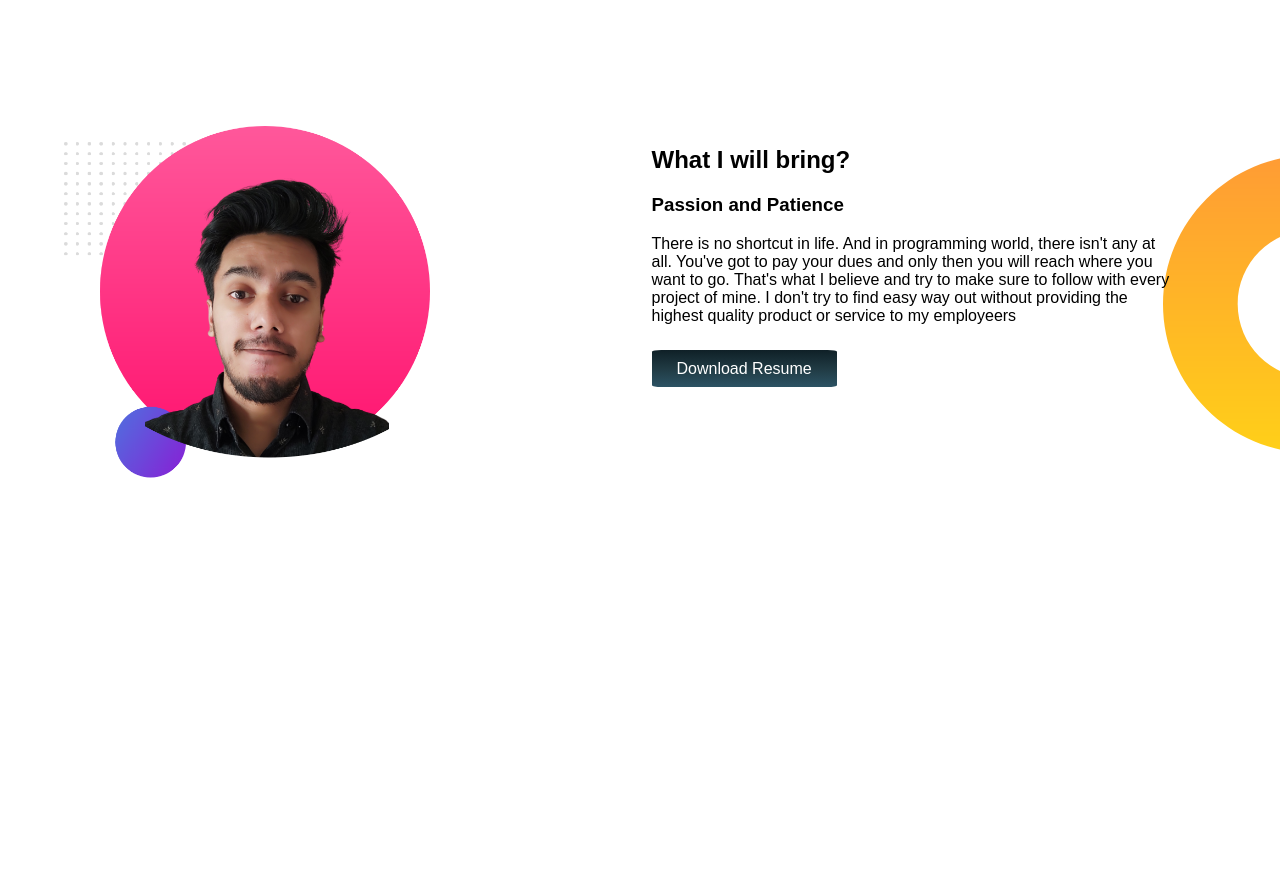
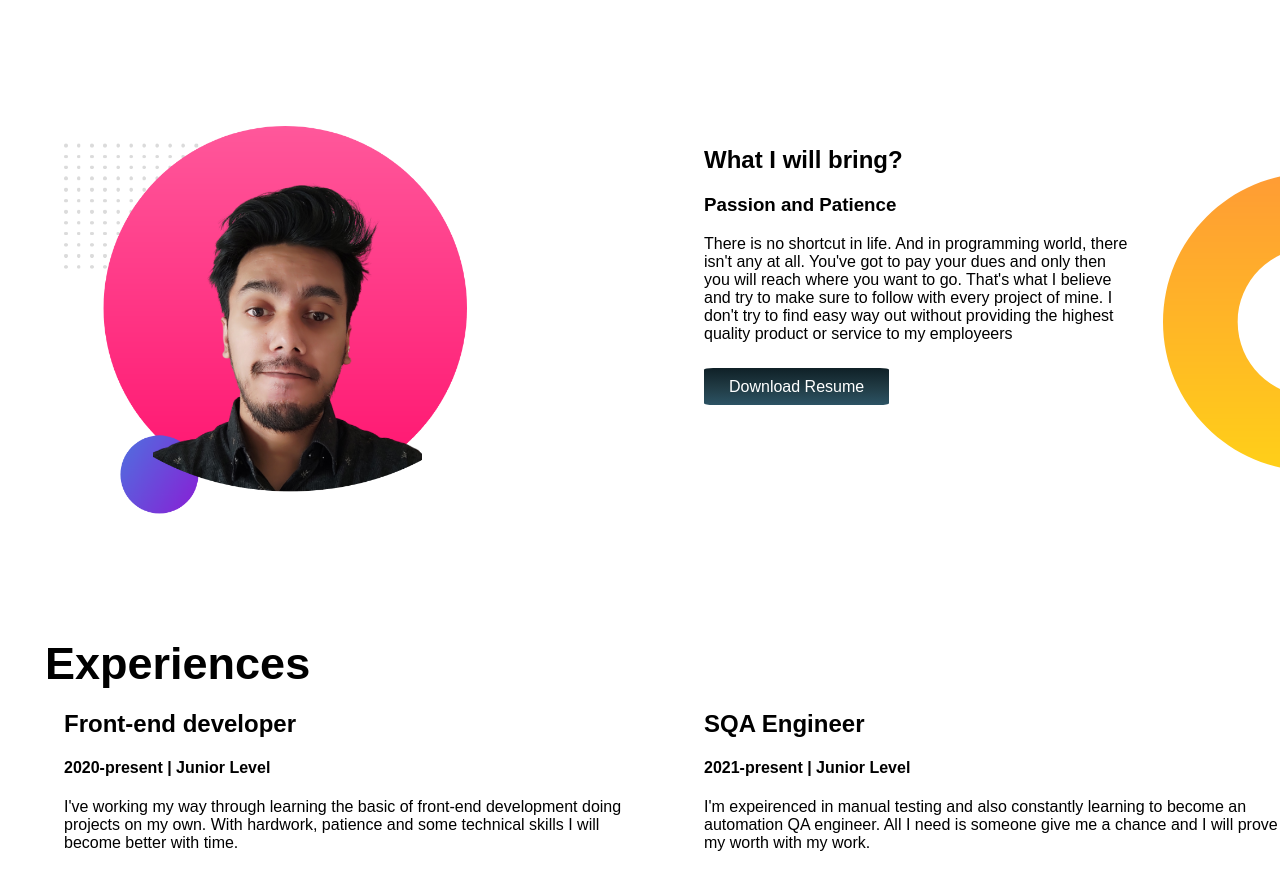
Before and after one commit to Saifur00/developer-portfolio, a plain HTML site: page index.html in a window 1280 px wide. Shown: the part 540-1427 px from the top of the page. Before the commit the page ends 1242 px from the top, so only its background shows below. Drawn offline with Linux system fonts and the light colour scheme; a web font is replaced by a local one.

Commit message:
updating third section

```diff
--- a/index.html
+++ b/index.html
@@ -14,7 +14,7 @@
     <title>Sayed Saifur Rahman</title>
   </head>
   <body>
-    <section class="first-section">
+    <section class="first-section flex-container">
       <div class="heading-class">
         <h1>Welcome</h1>
         <h1>I'm <span class="orange-color">Sayed Saifur Rahman</span></h1>
@@ -35,14 +35,14 @@
         <img src="images/nafi.png" alt="Saifur Rahman Nafi" />
       </div>
     </section>
-    <section class="second-section">
+    <section class="second-section flex-container">
       <div class="heading-class">
         <img src="images/nafi02.png" alt="nafi" />
       </div>
-      <div class="heading-class second-class">
+      <div class="heading-class">
         <h2>What I will bring?</h2>
         <h3>Passion and Patience</h3>
-        <p>
+        <p class="second-class">
           There is no shortcut in life. And in programming world, there isn't
           any at all. You've got to pay your dues and only then you will reach
           where you want to go. That's what I believe and try to make sure to
@@ -53,5 +53,28 @@
         <a href="#" target="_blank" class="hireme-class">Download Resume</a>
       </div>
     </section>
+    <section>
+      <h2 class="single-class">Experiences</h2>
+      <div class="flex-container">
+        <div class="heading-class">
+          <h2>Front-end developer</h2>
+          <h4>2020-present | Junior Level</h4>
+          <p>
+            I've working my way through learning the basic of front-end
+            development doing projects on my own. With hardwork, patience and
+            some technical skills I will become better with time.
+          </p>
+        </div>
+        <div class="heading-class">
+          <h2>SQA Engineer</h2>
+          <h4>2021-present | Junior Level</h4>
+          <p>
+            I'm expeirenced in manual testing and also constantly learning to
+            become an automation QA engineer. All I need is someone give me a
+            chance and I will prove my worth with my work.
+          </p>
+        </div>
+      </div>
+    </section>
   </body>
 </html>
--- a/style.css
+++ b/style.css
@@ -15,9 +15,8 @@ p {
   margin-bottom: 35px;
 }
 
-section {
+.flex-container {
   display: flex;
-  margin-bottom: 220px;
 }
 
 .heading-class {
@@ -40,10 +39,11 @@ section {
 .first-section {
   background-image: url(images/top-banner.png);
   background-repeat: no-repeat;
+  margin-bottom: 220px;
 }
 
 .second-class {
-  margin-right: 105px;
+  padding-right: 150px;
 }
 
 .second-section {
@@ -51,3 +51,8 @@ section {
   background-repeat: no-repeat;
   background-position: right;
 }
+
+.single-class {
+  margin: 120px 45px 0;
+  font-size: 45px;
+}
```
